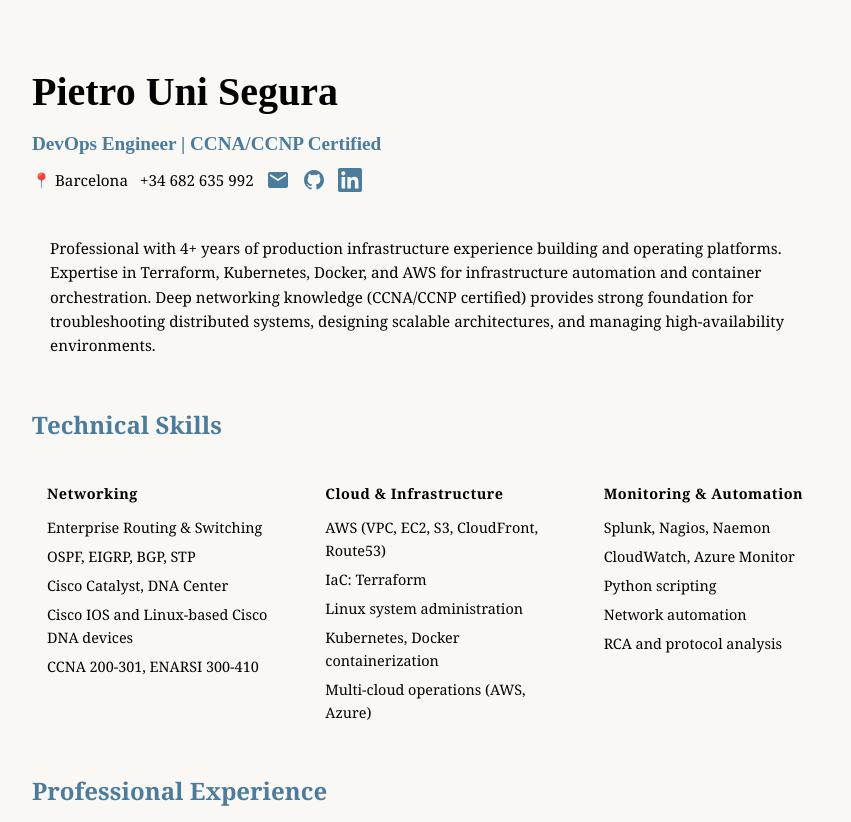
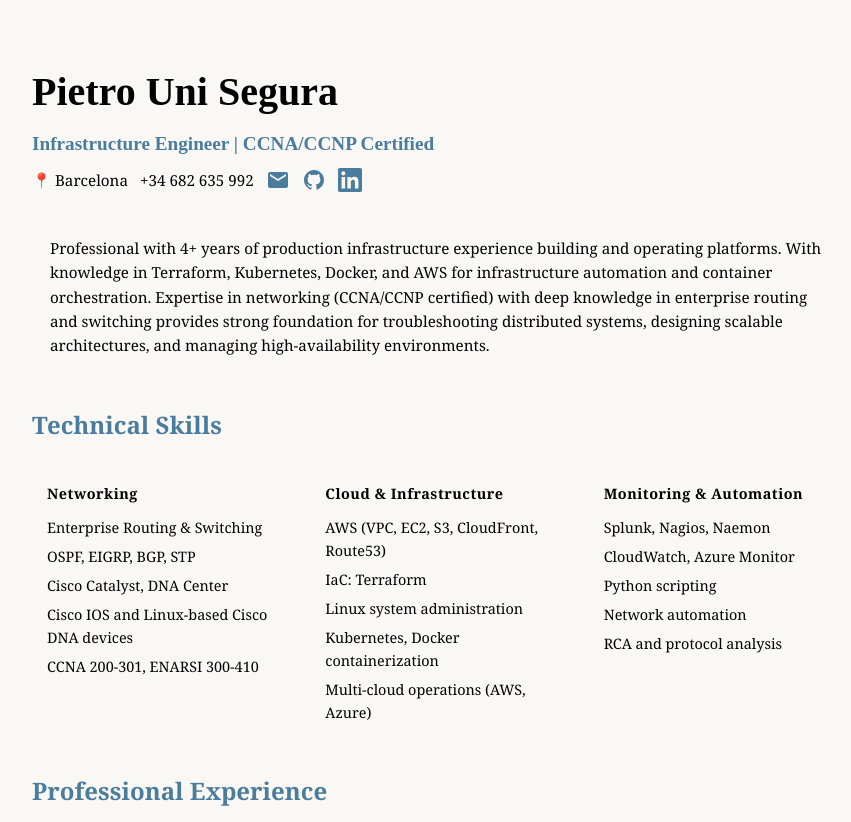
Before and after one commit to pietrocious/suprsymmetry, a plain HTML site: page infrastructure/static-site/site/index.html in a window 1280 px wide. Shown: the top 822 px of the page, without its empty margins (198-1049 px from the left). Drawn offline with Linux system fonts and the light colour scheme; a web font is replaced by a local one.

Commit message:
Update index.html

```diff
--- a/infrastructure/static-site/site/index.html
+++ b/infrastructure/static-site/site/index.html
@@ -3,7 +3,7 @@
 <head>
     <meta charset="UTF-8">
     <meta name="viewport" content="width=device-width, initial-scale=1.0">
-    <title>Pietro Uni Segura - DevOps Engineer</title>
+    <title>Pietro Uni Segura - Infrastructure Engineer</title>
 
     <!-- favicon configuration -->
     <link rel="icon" type="image/png" href="/favicon-96x96.png" sizes="96x96" />
@@ -294,7 +294,7 @@
     <div class="container">
         <header>
             <h1>Pietro Uni Segura</h1>
-            <div class="subtitle">DevOps Engineer | CCNA/CCNP Certified</div>
+            <div class="subtitle">Infrastructure Engineer | CCNA/CCNP Certified</div>
             <div class="contact">
                 <span>📍 Barcelona</span>
                 <span>+34 682 635 992</span>
@@ -318,8 +318,8 @@
 
         <div class="summary">
             Professional with 4+ years of production infrastructure experience building and operating platforms.
-            Expertise in Terraform, Kubernetes, Docker, and AWS for infrastructure automation and container orchestration.
-            Deep networking knowledge (CCNA/CCNP certified) provides strong foundation for troubleshooting distributed systems,
+            With knowledge in Terraform, Kubernetes, Docker, and AWS for infrastructure automation and container orchestration.
+            Expertise in networking (CCNA/CCNP certified) with deep knowledge in enterprise routing and switching provides strong foundation for troubleshooting distributed systems,
             designing scalable architectures, and managing high-availability environments.
         </div>
 
```
